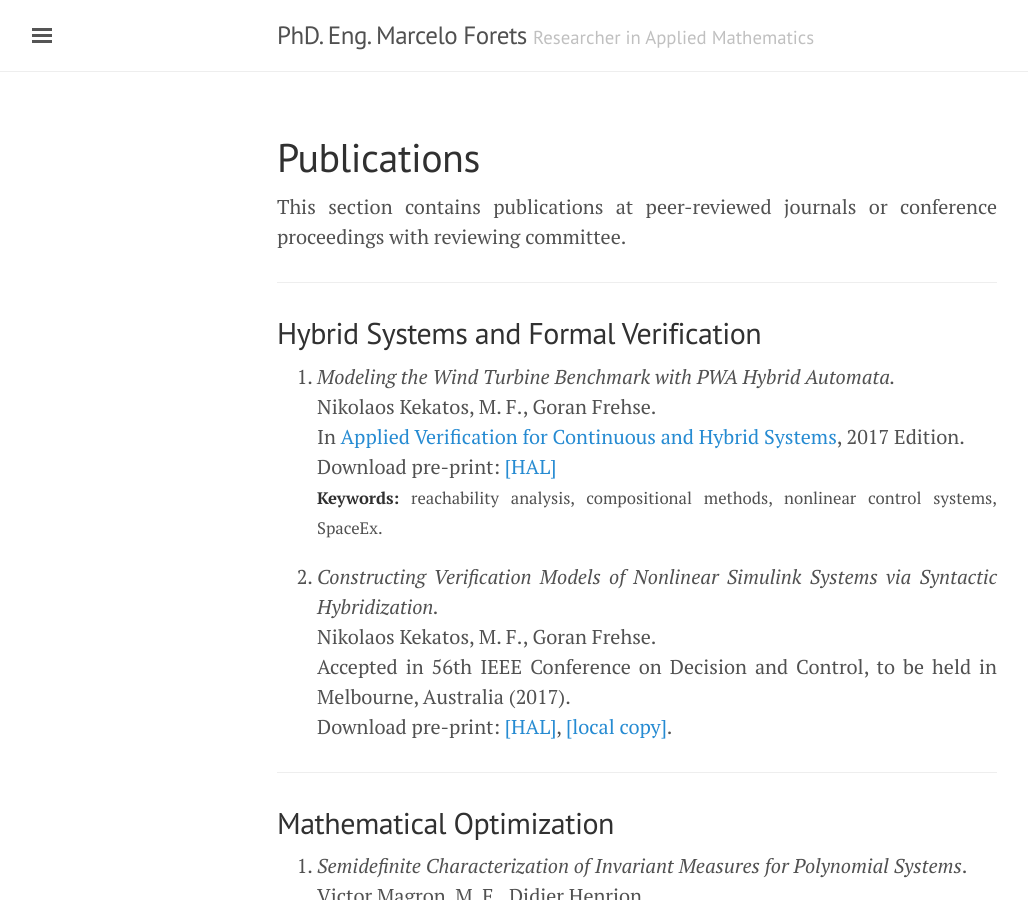
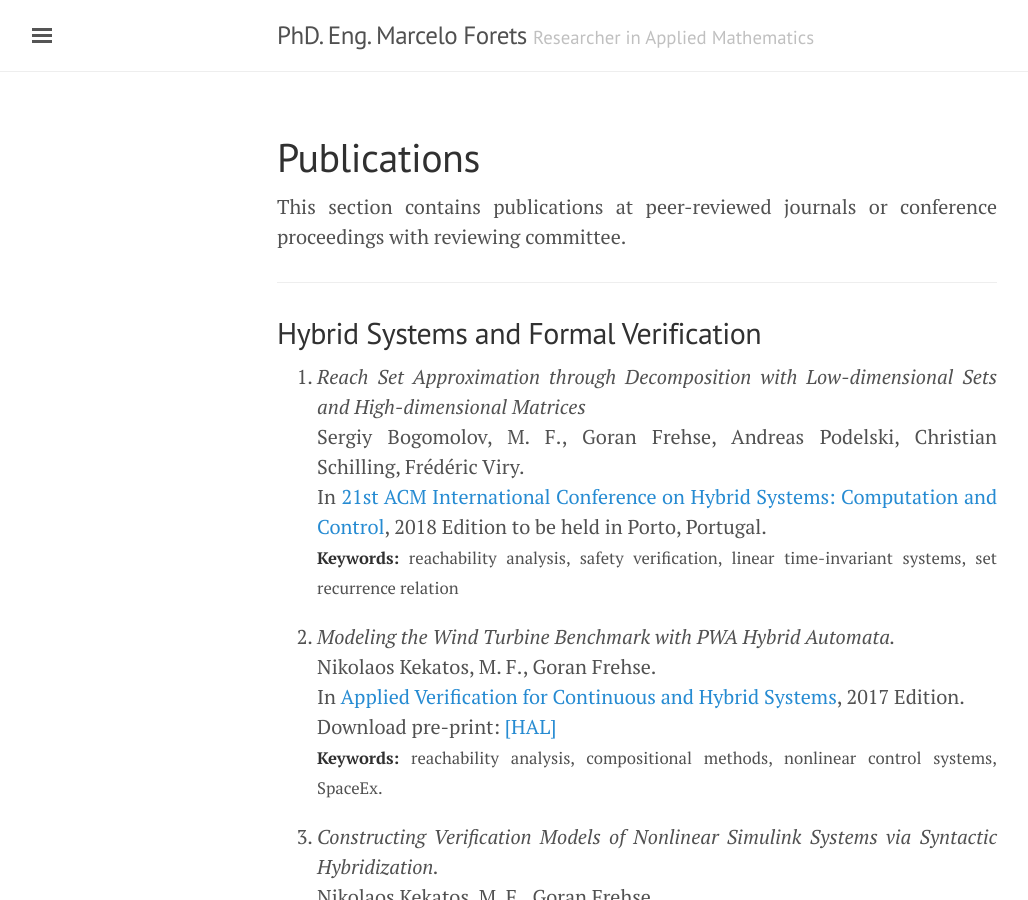
Before and after one commit to mforets/mforets.github.io, a Jekyll site: the page built from publications.md, in a window 1280 px wide and 900 px high. Shown: the whole window, without its empty margins (3-1031 px from the left). Built offline with Jekyll 4.4.1, drawn with Linux system fonts in a browser that asks for light colours; nearby versions of some CDN libraries.

Commit message:
update publis

```diff
--- a/publications.md
+++ b/publications.md
@@ -9,10 +9,13 @@ This section contains publications at peer-reviewed journals or conference proce
 
 ## Hybrid Systems and Formal Verification
 
-1. *Modeling the Wind Turbine Benchmark with PWA Hybrid
+1. *Reach Set Approximation through Decomposition with Low-dimensional Sets and High-dimensional Matrices* <br> Sergiy Bogomolov, M. F., Goran Frehse, Andreas Podelski, Christian Schilling, Frédéric Viry.<br>  In [21st ACM International Conference on Hybrid Systems: Computation and Control](https://www.hscc2018.deib.polimi.it/),
+2018 Edition to be held in Porto, Portugal. <br><small> **Keywords:** reachability analysis, safety verification, linear time-invariant systems, set recurrence relation </small>
+
+2. *Modeling the Wind Turbine Benchmark with PWA Hybrid
 Automata.* <br> Nikolaos Kekatos, M. F., Goran Frehse. <br> In [Applied Verification for Continuous and Hybrid Systems](http://cps-vo.org/group/ARCH), 2017 Edition. <br> Download pre-print: [[HAL]](https://hal.archives-ouvertes.fr/hal-01508674) <br> <small> **Keywords:** reachability analysis, compositional methods, nonlinear control systems, SpaceEx. </small>
 
-2. *Constructing Verification Models of Nonlinear Simulink Systems via Syntactic Hybridization.*  <br> Nikolaos Kekatos, M. F., Goran Frehse.<br>  Accepted in 56th IEEE Conference on Decision and Control, to be held in Melbourne, Australia (2017). <br> Download pre-print: [[HAL]](https://hal.archives-ouvertes.fr/hal-01487658), [[local copy]]({{site.url}}/assets/papers/synlin_v2.pdf).
+3. *Constructing Verification Models of Nonlinear Simulink Systems via Syntactic Hybridization.*  <br> Nikolaos Kekatos, M. F., Goran Frehse.<br>  Accepted in 56th IEEE Conference on Decision and Control, to be held in Melbourne, Australia (2017). <br> Download pre-print: [[HAL]](https://hal.archives-ouvertes.fr/hal-01487658), [[local copy]]({{site.url}}/assets/papers/synlin_v2.pdf).
 
 ---
 
```
Also changed, not shown: preprints.md (+0 -4 lines).
